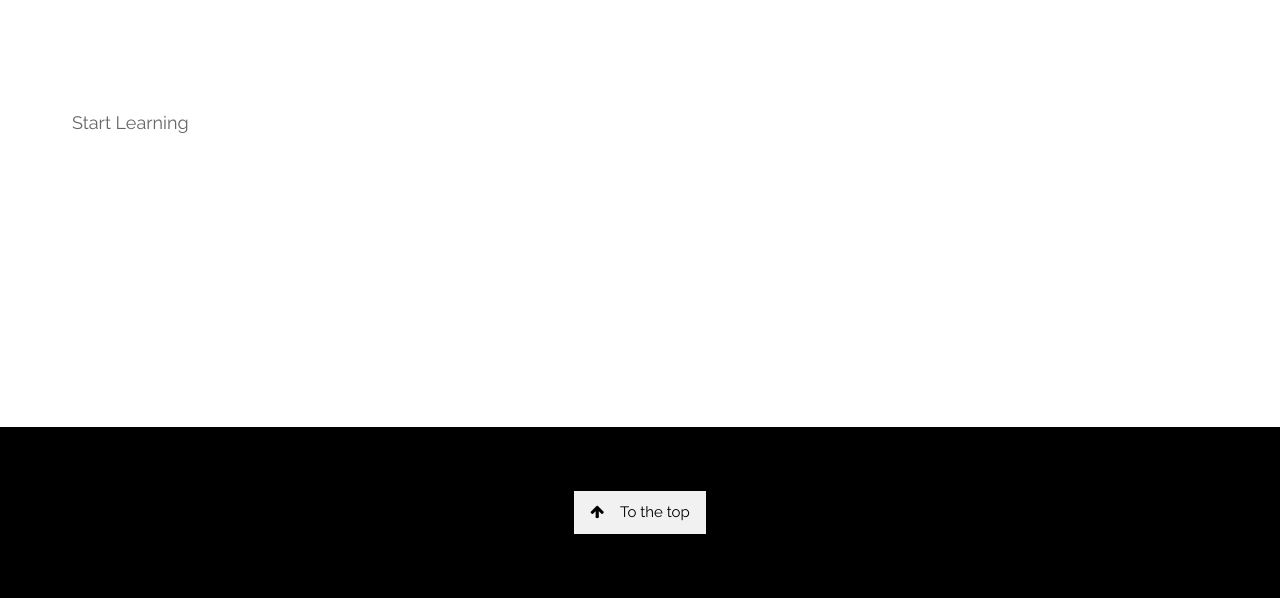
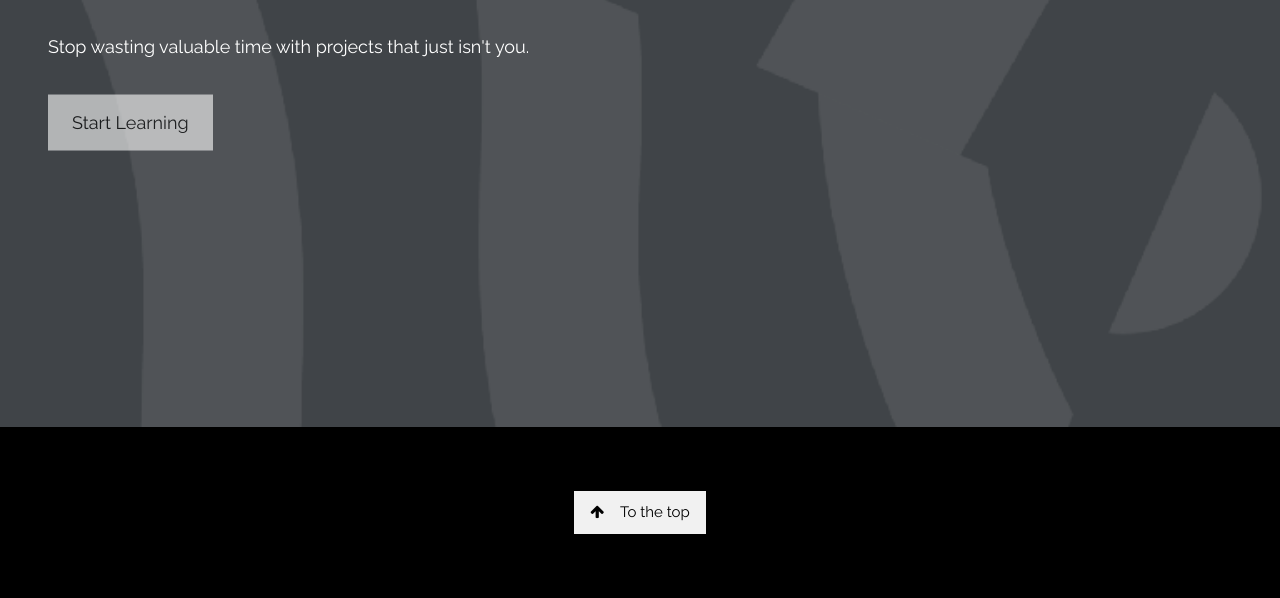
Before and after one commit to robot-time/frig, a plain HTML site: page index.html in a window 1280 px wide. Shown: the part 373-971 px from the top of the page. Drawn offline with nearby package versions, Linux system fonts and the light colour scheme; files whose address does not match are found by name.

Commit message:
Update index.html

```diff
--- a/index.html
+++ b/index.html
@@ -26,7 +26,7 @@ body, html {
 .bgimg-1 {
   background-position: center;
   background-size: cover;
-  background-image: url("1920x480.png");
+  background-image: url("assets/1920x480.png");
   min-height: 100%;
 
 }
```
